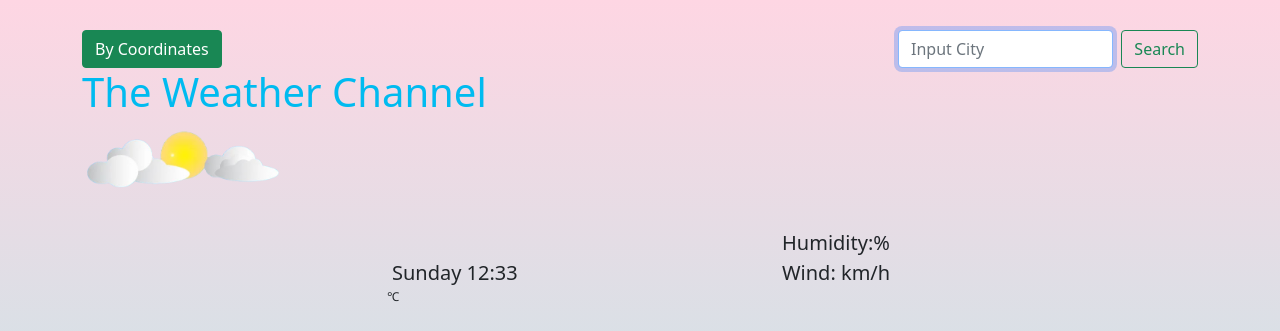
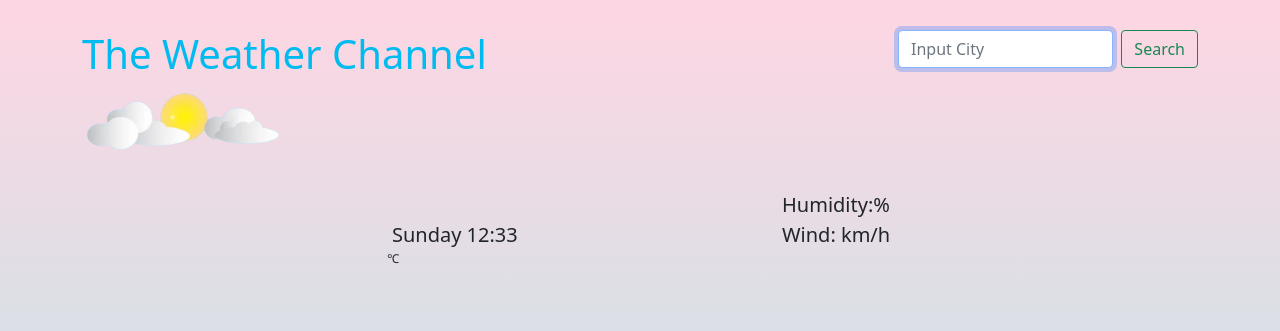
Before and after one commit to iamaphinca/SheCodes_WeatherApp, a plain HTML site: page index.html in a window 1280 px wide. Shown: the top 331 px of the page. Drawn offline with nearby package versions, Linux system fonts and the light colour scheme; no server answers.

Commit message:
Remove By Coordinates  button
With class .my location that display weather for current location by coordinates

```diff
--- a/index.html
+++ b/index.html
@@ -33,10 +33,6 @@
         />
         <button class="btn btn-outline-success" type="submit" value="search">Search</button>
       </form>
-
-      <div class="myLocation">
-        <button type="button" class="btn btn-success" id="currentCoordinates">By Coordinates</button>
-      </div>
 
 
       <h1>
```
